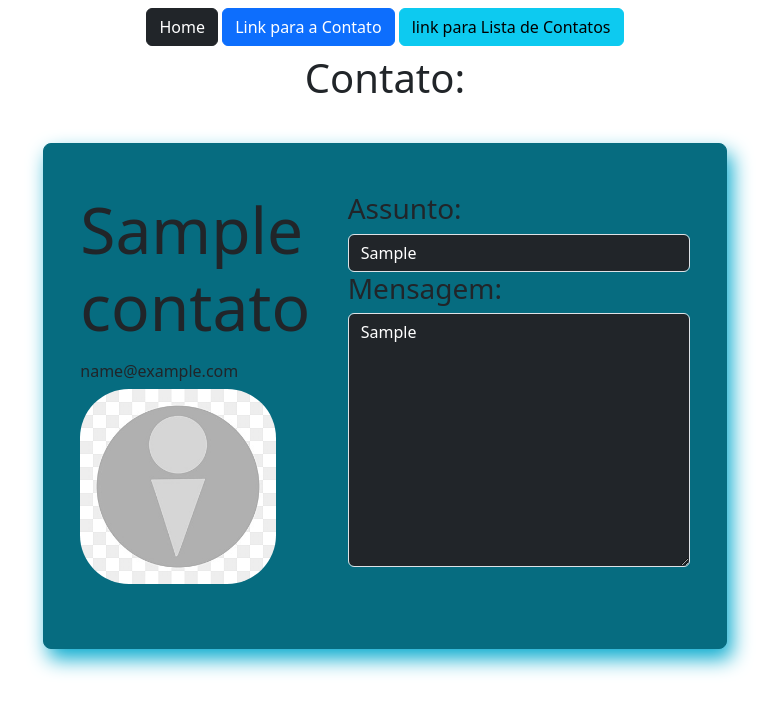
After one commit to CaaCesar/flask, a Flask app: page /contato/1/ in a window 1280 px wide. The commit adds this page. Shown: the top 714 px of the page, without its empty margins (255-1034 px from the left). Run offline with Flask 3, Linux system fonts and the light colour scheme; tables that the repository leaves empty hold one stand-in row (values such as "Sample post").

Commit message:
Rotas Dinâmicas - aula

```diff
--- a/estudo/templates/base.html
+++ b/estudo/templates/base.html
@@ -9,7 +9,7 @@
         crossorigin="anonymous">
     </head>
 
-    <body>
+    <body >
         <section class="container-fluid mt-2">
         {% block content %} {% endblock %}
         </section>
--- /dev/null
+++ b/estudo/templates/contato_detail.html
@@ -0,0 +1,30 @@
+{% extends 'base.html' %}
+
+{% block content %}
+
+<div class="container text-center">
+
+{% include 'nav.html' %}
+
+    <div class="col-6 mx-auto p-2 text-start d-flex flex-column align-items-center">
+        <h1>Contato:</h1><hr>
+
+        <div class="card-detail d-flex justify-content-center  p-5 gap-5 rounded-3" style="border: 1px solid #066C80; background-color: #066C80; box-shadow: 5px 10px 20px #0CACCF;">
+            <section class="card-nome d-flex flex-column col-4 pb-3 me-4">
+                <p class="display-3">{{ obj.nome}}</p>
+                <p class="h6">{{ obj.email}}</p>
+                <img src="{{ url_for('static', filename='img/Placeholder_logo_img.jpg') }}" style="width: auto; height: auto; border-radius: 25%;">
+            </section>
+            <section class="card-user col-7">
+                <h3>Assunto:</h3>
+                <input type="text" value="{{ obj.assunto }}" class="form-control bg-dark text-white" readonly></input>
+                <h3>Mensagem:</h3>
+                <textarea type="text" rows="10"  class="form-control bg-dark text-white" readonly>{{obj.mensagem}}</textarea>
+
+            </section>
+
+        </div>
+
+    </div>
+</div>
+{% endblock %}
--- a/estudo/templates/contato_lista.html
+++ b/estudo/templates/contato_lista.html
@@ -2,8 +2,8 @@
 
 {% block content%}
 
-    {% include 'nav.html'%}
-    <div class="container">
+<div class="container">
+        {% include 'nav.html'%}
         <h1>Lista de Contatos</h1>
 
         <div class="col-12">
@@ -22,6 +22,7 @@
                         <th>E-Mail</th>
                         <th>Assunto</th>
                         <th>Respondido?</th>
+                        <th></th>
                     </tr>
                 </thead>
                 <tbody>
@@ -37,6 +38,7 @@
                                 Sim
                             {% endif %}
                         </td>
+                        <td><a href="{{ url_for('contato_detail', id=linha.id)}}"><img src="{{ url_for('static', filename='img/img_seta.png') }}" style="width: 40px;"></a></td>
                     </tr>
                     {% endfor%}
                 </tbody>
--- a/estudo/views.py
+++ b/estudo/views.py
@@ -13,7 +13,7 @@ def homepage():
     return render_template('index.html', context=context)
 
 
-@app.route('/newcontact/', methods=['GET', 'POST'])
+@app.route('/contato/', methods=['GET', 'POST'])
 def contato():
     form = ContatoForm()
     context = {}
@@ -30,7 +30,7 @@ def contatolista():
     if request.method =='GET':
         pesquisa = request.args.get('pesquisa', '')
 
-    dados = Contato.query.order_by('nome')
+    dados = Contato.query.order_by('id')
 
     if pesquisa != '':
         dados = dados.filter(Contato.nome.ilike(f'%{pesquisa}%'))
@@ -39,6 +39,13 @@ def contatolista():
     context = {'dados': dados.all()}
 
     return render_template('contato_lista.html', context=context)
+
+@app.route('/contato/<int:id>/')
+def contato_detail(id):
+
+    obj = Contato.query.get(id)
+
+    return render_template('contato_detail.html', obj=obj)
 
 
 
```
Also changed, not shown: estudo/static/img/img_seta.png (added).
